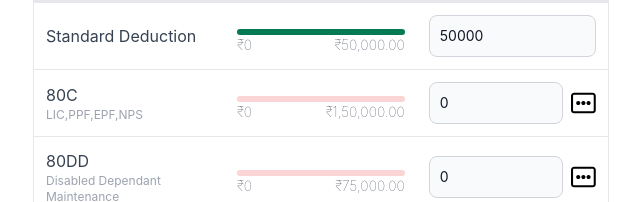
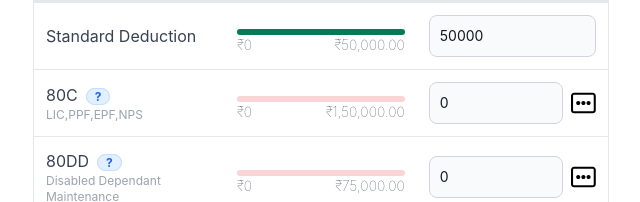
Before and after one commit to jayakrishnancn/easytax, a React (Create React App) app: page / in a window 1280 px wide. Both pictures are taken after a click on the tab "Exemptions & Deductions". Shown: the part 598-800 px from the top of the page, without its empty margins (319-959 px from the left). Built offline with nearby package versions, Linux system fonts and the light colour scheme.

Commit message:
added info to exemptions const

```diff
--- a/src/App.css
+++ b/src/App.css
@@ -6,6 +6,10 @@
 }
 .income-table td {
   @apply p-3;
+}
+
+table td {
+  position: relative;
 }
 
 table.income-table {
--- a/src/components/Description/index.tsx
+++ b/src/components/Description/index.tsx
@@ -1,13 +1,49 @@
+import { Button, Modal } from "flowbite-react";
+import { ModalBody } from "flowbite-react/lib/esm/components/Modal/ModalBody";
+import { ModalFooter } from "flowbite-react/lib/esm/components/Modal/ModalFooter";
+import { ModalHeader } from "flowbite-react/lib/esm/components/Modal/ModalHeader";
+import { useState } from "react";
+
 interface DescriptionProps {
   title: string;
   details?: string;
+  info?: string | null;
 }
 function Description(props: DescriptionProps) {
-  const { title, details } = props;
+  const { title, details, info } = props;
+  const [showInfo, setShowInfo] = useState<string | null>(null);
   return (
     <div>
-      <div>{title}</div>
+      <div>
+        {title}
+        {info && (
+          <span
+            onClick={() => {
+              setShowInfo(info);
+            }}
+            className="ml-2 border cursor-pointer border-blue-200 text-blue-600 text-xs font-bold rounded-full bg-blue-100 px-2"
+          >
+            ?
+          </span>
+        )}
+      </div>
       <div className="text-gray-400 text-xs">{details}</div>
+      <Modal show={!!showInfo}>
+        <ModalHeader>{title}</ModalHeader>
+        <ModalBody>
+          <div
+            style={{ maxHeight: "40vh", overflow: "auto" }}
+            className="whitespace-pre-line"
+          >
+            {info}
+          </div>
+        </ModalBody>
+        <ModalFooter>
+          <div className="flex justify-end w-full">
+            <Button onClick={() => setShowInfo(null)}>Close</Button>
+          </div>
+        </ModalFooter>
+      </Modal>
     </div>
   );
 }
--- a/src/constants/exemptionFields.ts
+++ b/src/constants/exemptionFields.ts
@@ -17,12 +17,26 @@ export const EXEMPTIONS: Exemption[] = [
     details: "LIC,PPF,EPF,NPS",
     hasModal: true,
     max: 1_50_000,
+    info: "Investments in Provident Funds such as EPF, PPF, etc., payment made towards life insurance premiums, Equity Linked Saving Schemes, payment made towards the principal sum of a home loan, SSY, NSC, SCSS, etc.\n Max limit : 1,50,000",
   },
   {
     title: ExemptionFieldsEnum["80DD"],
     details: "Disabled Dependant Maintenance",
     max: 75_000,
     hasModal: true,
+    info: `Dependant person with disability – A dependant person with disability is one who has at least 40% of any of the specified disability. The family member who takes care of the medical charges of the dependant person with disability can claim tax deduction of up to Rs. 75,000.
+
+    Dependant person with severe disability – A dependant person with severe disability is one who has at least 80% of any disability. The family member handling the medical expenses of dependant person with severe disability can claim tax deduction of up to Rs. 1,25,000.
+
+    The following documents will have to be submitted to claim tax benefits under Section 80DD of the Income Tax Act, 1961:
+
+Medical Certificate: To claim tax deduction under Section 80DD, the taxpayer will have to submit a copy of the medical certificate, which authenticates the disability of the dependant.
+
+Form 10-IA: If the disabled dependant is suffering from autism, cerebral palsy or multiple disabilities, then Form No. 10-IA has to be submitted.
+
+Self-Declaration Certificate: Taxpayers have to produce a self-declaration certificate, mentioning the expenses incurred on the medical treatment (including nursing, rehabilitation and training) of the disabled dependant.
+
+Receipts of Insurance Premium Paid: Since the self-declaration certificate will suffice for claiming most expenses, the individual is not required to preserve the actual receipts. However, if a claim is being made for the payment made towards insurance policies taken for the disabled dependant, then the actual receipts of the expenses need to be maintained.`,
   },
   {
     title: ExemptionFieldsEnum["80CCD_1B_"],
--- a/src/screen/Exemptions.tsx
+++ b/src/screen/Exemptions.tsx
@@ -205,10 +205,11 @@ function ExemptionsTab() {
             isDisabled,
             details,
             hasModal = false,
+            info = null,
           }) => (
             <tr key={title}>
               <td>
-                <Description title={title} details={details} />
+                <Description info={info} title={title} details={details} />
               </td>
               <td>
                 <ProgressBar
--- a/src/type/exemptions.ts
+++ b/src/type/exemptions.ts
@@ -8,4 +8,5 @@ export type Exemption = {
   isDisabled?: boolean;
   value?: number;
   hasModal?: boolean;
+  info?: any;
 };
```
Also changed, not shown: 1 other file (tests, documents, lock files or other folders).
